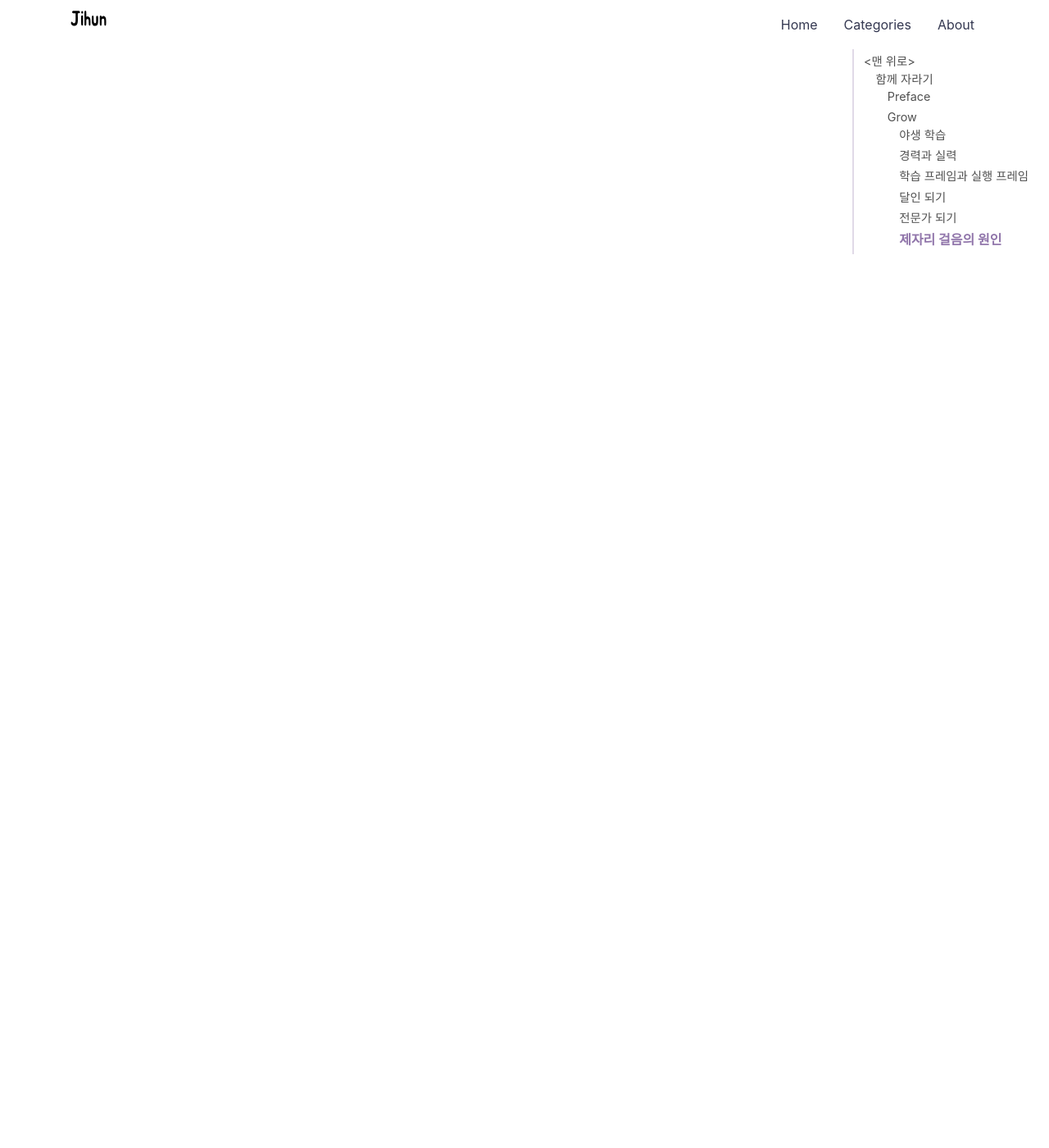
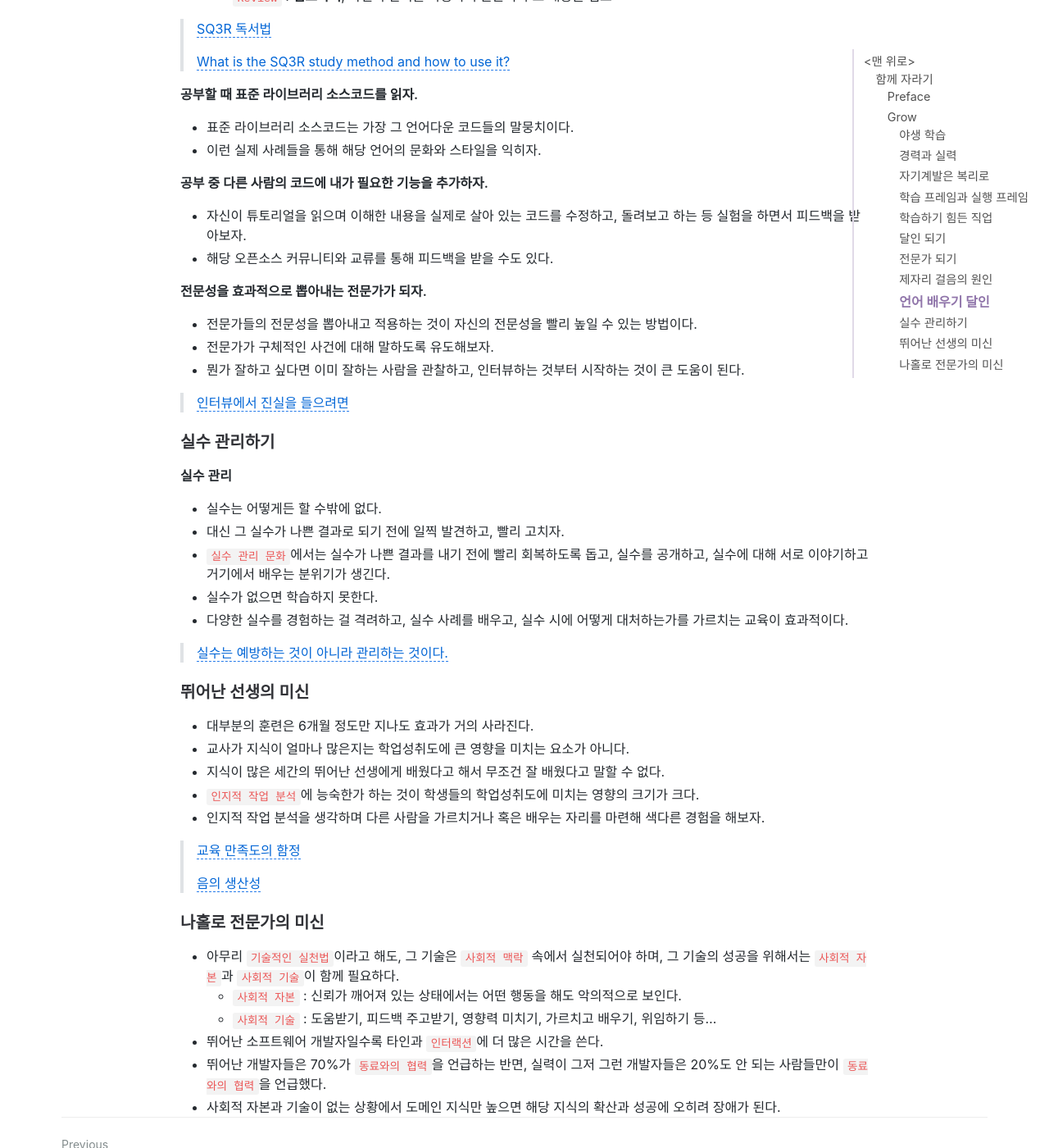
Before and after one commit to jihunparkme/jihunparkme.github.io, a Jekyll site: the page built from _posts/2022-05-25-Growing-Up-Together.md, in a window 1280 px wide and 1400 px high, scrolled down 5656 px. Shown: the whole window at 82% size. Built offline with Jekyll 4.4.1, drawn with Linux system fonts in a browser that asks for light colours; nearby versions of some CDN libraries; comment, search, counter and statistics services are not loaded; some of the changed text lies outside the part shown.

Commit message:
add: contents

```diff
--- a/_posts/2022-05-25-Growing-Up-Together.md
+++ b/_posts/2022-05-25-Growing-Up-Together.md
@@ -52,7 +52,15 @@ featured-img: growing-up-together
 - `피드백`을 짧은 주기로 얻는 것과 `실수를 교정`할 기회가 있는 것이 중요하다.
   - `기록`하고 `확인`하자.
 
-**자기계발은 복리로**
+> [경력이 많은 의사에게 갈까 적은 의사에게 갈까](http://agile.egloos.com/4961611)
+>
+> [누구에게 일을 시켜야 하나](http://agile.egloos.com/5824695)
+>
+> [의도적 수련 1 – 고수, 무술과 프로그래밍에 대한 소고](https://blog.insightbook.co.kr/2018/12/10/%EC%9D%98%EB%8F%84%EC%A0%81-%EC%88%98%EB%A0%A8-1-%EA%B3%A0%EC%88%98-%EB%AC%B4%EC%88%A0%EA%B3%BC-%ED%94%84%EB%A1%9C%EA%B7%B8%EB%9E%98%EB%B0%8D%EC%97%90-%EB%8C%80%ED%95%9C-%EC%86%8C%EA%B3%A0/)
+>
+> [의도적 수련 2 – 프로그래머에게 적합한 의도적 수련](https://blog.insightbook.co.kr/2018/12/06/%EC%9D%98%EB%8F%84%EC%A0%81-%EC%88%98%EB%A0%A8-2-%ED%94%84%EB%A1%9C%EA%B7%B8%EB%9E%98%EB%A8%B8%EC%97%90%EA%B2%8C-%EC%A0%81%ED%95%A9%ED%95%9C-%EC%9D%98%EB%8F%84%EC%A0%81-%EC%88%98%EB%A0%A8/)
+
+### 자기계발은 복리로
 
 - `회고`활동으로 내가 어떤 것을 **했고**, 어떤 것을 **느끼고**, 어떤 교훈을 **배웠는지** 짚어보자.
 - 현재 나에게 무엇을 투자했느냐가 1년 or 2년 후의 나를 결정한다.
@@ -73,12 +81,14 @@ featured-img: growing-up-together
     - 일찍, 그리고 자주 실패하라. 실패에서 학습하자.
   - **자신의 능력을 높여주는 도구와 환경을 점진적으로 만들자.**
 
+> [성공을 반성한다](http://agile.egloos.com/1835815)
+
 ### 학습 프레임과 실행 프레임
 
 - `학습 프레임` : 현재 주어진 과업이 내가 얼마나 배우느냐로 여기게 되는 틀
 - 동일한 자극/조건이 주어졌을 때 더 많은 학습과 성장의 기회를 찾고 오히려 그 조건을 자신에게 유리한 조건으로 생각해보자.
 
-**학습하기 힘든 직업**
+### 학습하기 힘든 직업
 
 가장 학습하기 힘든 직업이 살아남는다.
 
@@ -147,6 +157,10 @@ featured-img: growing-up-together
   - 쉬운 작업을 먼저 할 경우 수행 시간 차이는 없으나 정확도가 높아진다.
   - **4인치 반사경을 만든 다음 6인치 반사경을 만드는 것이, 6인치 반사경 하나 만드는 것보다 더 빠르다.**
 
+> [The Simplest Thing that Could Possibly Work](https://www.artima.com/articles/the-simplest-thing-that-could-possibly-work)
+>
+> [더 많은 일을 하면서 더 빨리 하기](http://agile.egloos.com/1762301)
+
 **동적인 균형**
 
 - 지속적으로 자신의 감정 상태를 살피면서 지금 지루한지 불안한지 알아채고,
@@ -158,3 +172,71 @@ featured-img: growing-up-together
 
 - 팀원들이 현재 어떤 상태를 주로 경험하고 있는지 파악하고 적절한 전략을 구사하게 도와주자.
 - 개개인들이 자기 스스로 몰입 상태를 조정하는 능력을 키우게 도와주자.
+
+### 언어 배우기 달인
+
+**튜토리얼을 읽을 때 뭘 만들지 생각하고 읽어보자.**
+
+- `적극적 읽기`
+  - 무언가를 읽을 때 구체적인 질문이나 목적을 가지고 있는 방법
+- `SQ3R`
+  - `Survey` : **훑어보기**, 책의 주제 추론해보기
+  - `Question` : **질문하기**, Survey 결과를 바탕으로 질문하기
+  - `Read` : **읽기**, Question에 대한 답을 찾으며 읽기
+  - `Recite` : **되새기기**,  핵심 내용 요약/정리
+  - `Review` : **검토하기**, 자신의 단어를 사용하여 본문의 주요 내용을 검토
+
+> [SQ3R 독서법](https://ckidsm.tistory.com/38)
+>
+> [What is the SQ3R study method and how to use it?](https://miuc.org/sq3r-study-method/)
+
+**공부할 때 표준 라이브러리 소스코드를 읽자.**
+
+- 표준 라이브러리 소스코드는 가장 그 언어다운 코드들의 말뭉치이다.
+- 이런 실제 사례들을 통해 해당 언어의 문화와 스타일을 익히자.
+
+**공부 중 다른 사람의 코드에 내가 필요한 기능을 추가하자.**
+
+- 자신이 튜토리얼을 읽으며 이해한 내용을 실제로 살아 있는 코드를 수정하고, 돌려보고 하는 등 실험을 하면서 피드백을 받아보자.
+- 해당 오픈소스 커뮤니티와 교류를 통해 피드백을 받을 수도 있다.
+
+**전문성을 효과적으로 뽑아내는 전문가가 되자.**
+
+- 전문가들의 전문성을 뽑아내고 적용하는 것이 자신의 전문성을 빨리 높일 수 있는 방법이다.
+- 전문가가 구체적인 사건에 대해 말하도록 유도해보자.
+- 뭔가 잘하고 싶다면 이미 잘하는 사람을 관찰하고, 인터뷰하는 것부터 시작하는 것이 큰 도움이 된다.
+
+> [인터뷰에서 진실을 들으려면](http://agile.egloos.com/2891385)
+
+### 실수 관리하기
+
+**실수 관리**
+
+- 실수는 어떻게든 할 수밖에 없다.
+- 대신 그 실수가 나쁜 결과로 되기 전에 일찍 발견하고, 빨리 고치자.
+- `실수 관리 문화`에서는 실수가 나쁜 결과를 내기 전에 빨리 회복하도록 돕고, 실수를 공개하고, 실수에 대해 서로 이야기하고 거기에서 배우는 분위기가 생긴다.
+- 실수가 없으면 학습하지 못한다.
+- 다양한 실수를 경험하는 걸 격려하고, 실수 사례를 배우고, 실수 시에 어떻게 대처하는가를 가르치는 교육이 효과적이다.
+
+>  [실수는 예방하는 것이 아니라 관리하는 것이다.](http://agile.egloos.com/5774862)
+
+### 뛰어난 선생의 미신
+
+- 대부분의 훈련은 6개월 정도만 지나도 효과가 거의 사라진다.
+- 교사가 지식이 얼마나 많은지는 학업성취도에 큰 영향을 미치는 요소가 아니다.
+- 지식이 많은 세간의 뛰어난 선생에게 배웠다고 해서 무조건 잘 배웠다고 말할 수 없다.
+- `인지적 작업 분석`에 능숙한가 하는 것이 학생들의 학업성취도에 미치는 영향의 크기가 크다.
+- 인지적 작업 분석을 생각하며 다른 사람을 가르치거나 혹은 배우는 자리를 마련해 색다른 경험을 해보자.
+
+> [교육 만족도의 함정](http://agile.egloos.com/5744164)
+>
+> [음의 생산성](http://agile.egloos.com/5822712)
+
+### 나홀로 전문가의 미신
+
+- 아무리 `기술적인 실천법`이라고 해도, 그 기술은 `사회적 맥락` 속에서 실천되어야 하며, 그 기술의 성공을 위해서는 `사회적 자본`과 `사회적 기술`이 함께 필요하다.
+  - `사회적 자본` : 신뢰가 깨어져 있는 상태에서는 어떤 행동을 해도 악의적으로 보인다.
+  - `사회적 기술` : 도움받기, 피드백 주고받기, 영향력 미치기, 가르치고 배우기, 위임하기 등...
+- 뛰어난 소프트웨어 개발자일수록 타인과 `인터랙션`에 더 많은 시간을 쓴다.
+- 뛰어난 개발자들은 70%가 `동료와의 협력`을 언급하는 반면, 실력이 그저 그런 개발자들은 20%도 안 되는 사람들만이 `동료와의 협력`을 언급했다.
+- 사회적 자본과 기술이 없는 상황에서 도메인 지식만 높으면 해당 지식의 확산과 성공에 오히려 장애가 된다.
```
